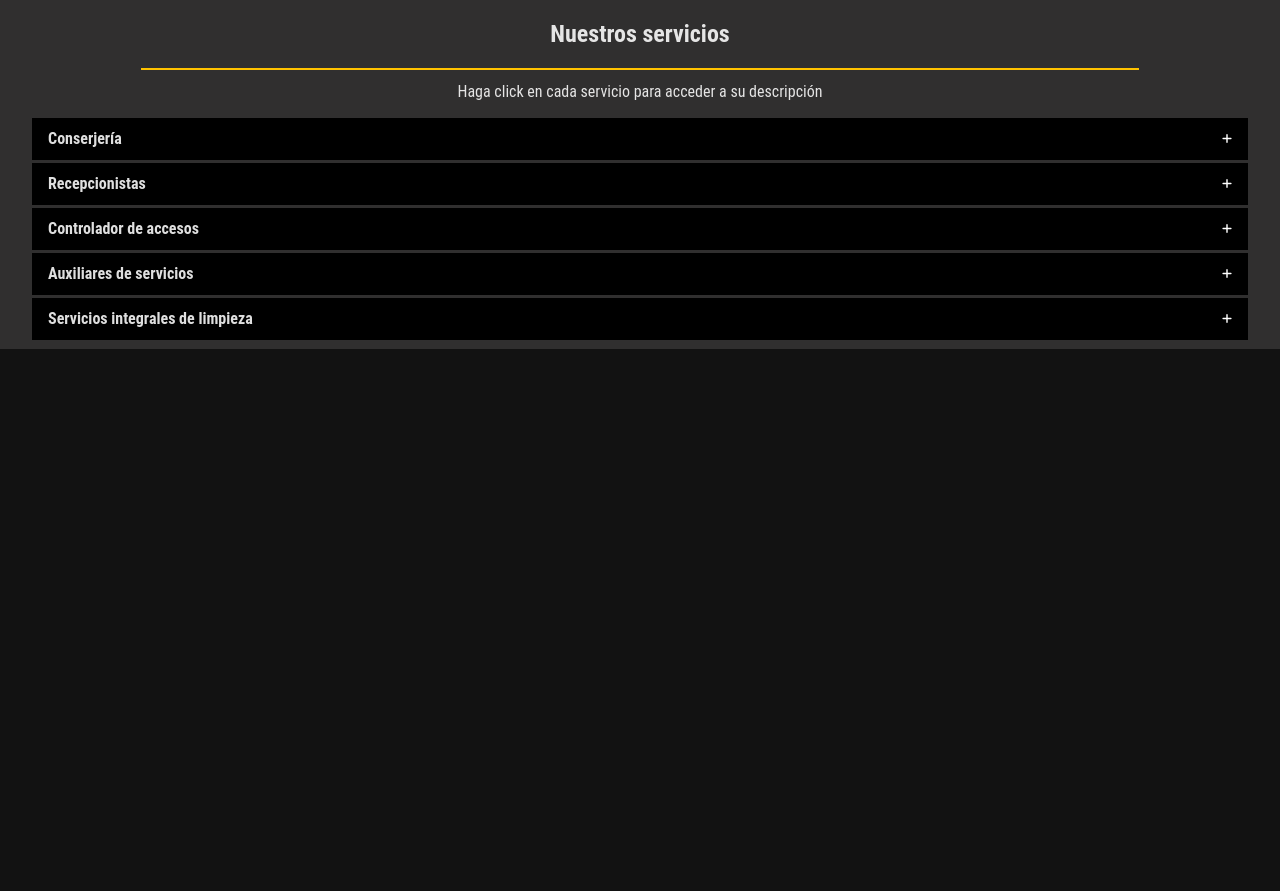
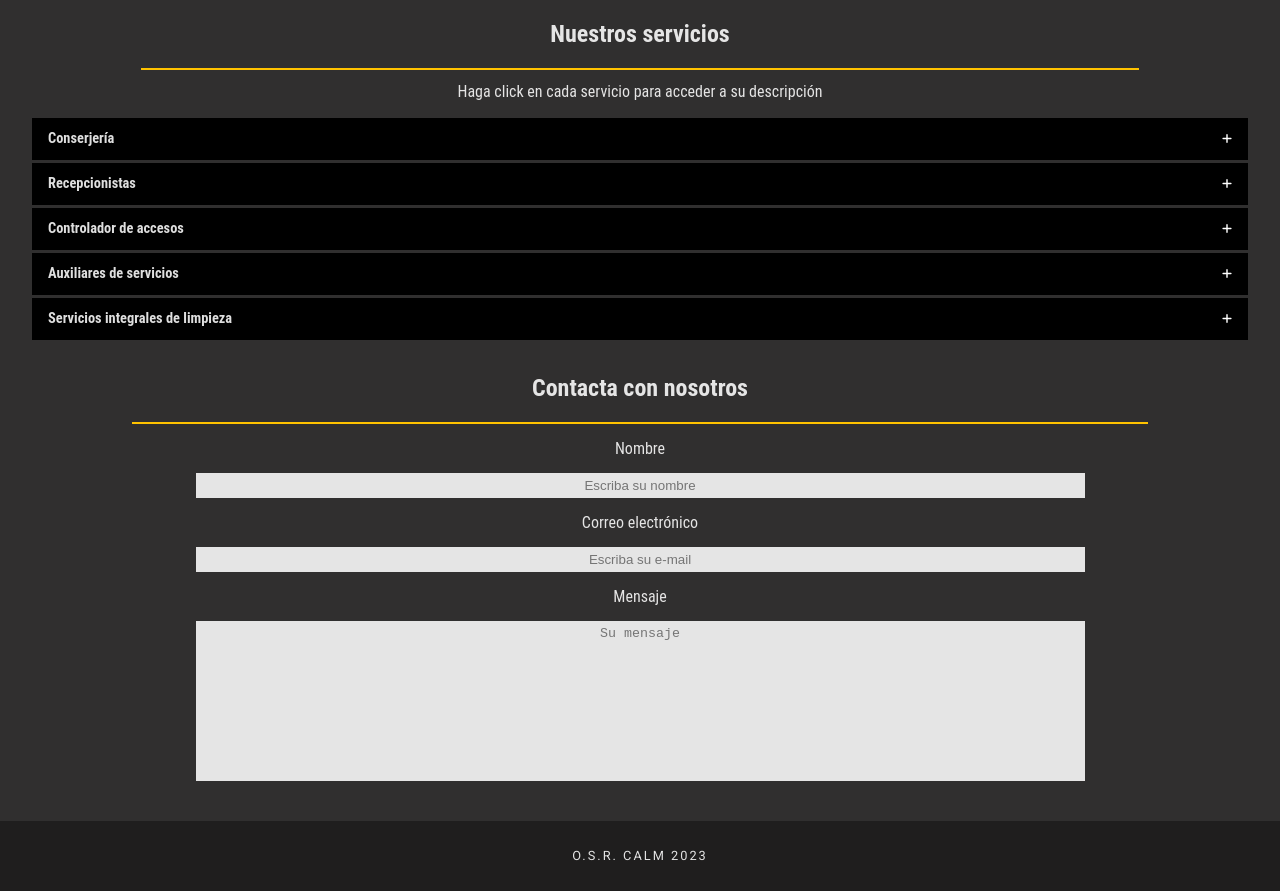
Before and after one commit to nlgarcia84/osrcalm-template, a website: page docs/index.html in a window 1280 px wide. Shown: the part 600-1491 px from the top of the page. Before the commit the page ends 981 px from the top, so only its background shows below. Drawn offline with Linux system fonts and the light colour scheme.

Commit message:
update 12nov

```diff
--- a/docs/index.html
+++ b/docs/index.html
@@ -242,8 +242,41 @@
           </div>
         </div>
       </section>
+      <section class="form__section section-styles">
+        <h2 class="allServices__title title-style" id="contacto">
+          Contacta con nosotros
+        </h2>
+        <div class="groundborder"></div>
+        <div class="form__container">
+          <form class="form">
+            <label class="form-item" for="name">Nombre</label>
+            <input
+              class="form-item input"
+              type="text"
+              id="name"
+              placeholder="Escriba su nombre"
+            />
+            <label class="form-item" for="email">Correo electrónico</label>
+            <input
+              class="form-item input"
+              type="email"
+              id="email"
+              placeholder="Escriba su e-mail"
+            />
+            <label class="form-item" for="message">Mensaje</label>
+            <textarea
+              class="form-item input"
+              name=""
+              id="message"
+              cols="30"
+              rows="10"
+              placeholder="Su mensaje"
+            ></textarea>
+          </form>
+        </div>
+      </section>
     </main>
-    <!-- <footer class="footer">O.S.R. CALM 2023</footer> -->
+    <footer class="footer">O.S.R. CALM 2023</footer>
     <script src="script.js"></script>
   </body>
 </html>
--- a/docs/script.js
+++ b/docs/script.js
@@ -72,51 +72,6 @@ const desactivateDropdown = () => {
 
 closeMenuElement.addEventListener('click', desactivateDropdown);
 
-// SERVICES
-
-// const activateDesactivateBodyService1 = () => {
-//   allServicesBodyElement1.classList.toggle('allServices__body--animation');
-// };
-
-// const activateDesactivateHeaderService1 = () => {
-//   allServiceHeaderElement1.classList.toggle('allServices__header--active');
-//   allServicesNameElement1.classList.toggle('allServices__name--active');
-//   if (plusElement.src.includes('plus-solidWhite.svg')) {
-//     plusElement.src = 'assets/icons/minus-solid.svg';
-//     activateDesactivateBodyService1();
-//   } else {
-//     plusElement.src = 'assets/icons/plus-solidWhite.svg';
-//     activateDesactivateBodyService1();
-//   }
-//   console.log('click');
-// };
-
-// allServiceHeaderElement1.addEventListener(
-//   'click',
-//   activateDesactivateHeaderService1
-// );
-
-// const activateDesactivateBodyService2 = () => {
-//   allServicesBodyElement2.classList.toggle('allServices__body--animation');
-// };
-
-// const activateDesactivateHeaderService2 = () => {
-//   allServiceHeaderElement2.classList.toggle('allServices__header--active');
-//   allServicesNameElement2.classList.toggle('allServices__name--active');
-//   if (plusElement.src.includes('plus-solidWhite.svg')) {
-//     plusElement.src = 'assets/icons/minus-solid.svg';
-//     activateDesactivateBodyService2();
-//   } else {
-//     plusElement.src = 'assets/icons/plus-solidWhite.svg';
-//     activateDesactivateBodyService2();
-//   }
-//   console.log('click');
-// };
-
-// allServiceHeaderElement2.addEventListener(
-//   'click',
-//   activateDesactivateHeaderService2
-// );
 // Función reutilizable para activar/desactivar el cuerpo y encabezado del servicio
 const toggleService = (headerElement, bodyElement, nameElement) => {
   headerElement.classList.toggle('allServices__header--active');
@@ -186,7 +141,3 @@ allServiceHeaderElement5.addEventListener('click', () => {
   togglePlusIcon(plusElement5);
   console.log('click');
 });
-
-document.addEventListener('click', (e) => {
-  console.dir(e);
-});
--- a/src/css/styles.css
+++ b/src/css/styles.css
@@ -13,7 +13,7 @@
   --itemDropdown-display: none;
   --icon-plus: block;
   --icon-minus: none;
-  --body-backgroundColor: hsl(0, 1%, 64%);
+  --body-backgroundColor: hsl(46, 68%, 85%);
   --footer-color: hsl(0, 2%, 12%);
 }
 
@@ -306,6 +306,7 @@ body {
 
 .title-style {
   color: var(--text-color);
+  text-align: center;
 }
 
 .aboutUs {
@@ -407,7 +408,7 @@ body {
 }
 
 .allServices__name {
-  font-size: 1rem;
+  font-size: 0.9rem;
   margin: 0;
   color: var(--text-color);
 }
@@ -429,14 +430,10 @@ body {
 }
 
 .allServices__body--animation {
-  height: 130px;
+  height: auto;
   opacity: 1;
   margin-bottom: 2px;
   padding: 1em;
-}
-
-.testSpan {
-  display: none;
 }
 
 .itemDescription {
@@ -478,10 +475,44 @@ body {
   display: var(--icon-minus);
 }
 
+.form__section {
+  padding: 5px;
+}
+
+.form__container {
+  margin-left: auto;
+  margin-right: auto;
+  margin-bottom: 20px;
+  width: 70%;
+  color: var(--text-color);
+}
+
+.form {
+  display: flex;
+  flex-direction: column;
+  margin-left: auto;
+  margin-right: auto;
+  margin-top: 15px;
+}
+
+.form-item {
+  margin-bottom: 15px;
+  border: none;
+}
+
+.input {
+  background-color: var(--text-color);
+  width: 100%;
+  padding: 5px;
+  text-align: center;
+  resize: none;
+}
+
 .footer {
   width: 100%;
   height: 70px;
-  font-size: 1em;
+  font-family: 'Roboto', sans-serif;
+  font-size: 0.8em;
   letter-spacing: 2px;
   background-color: var(--footer-color);
   color: var(--text-color);
```
